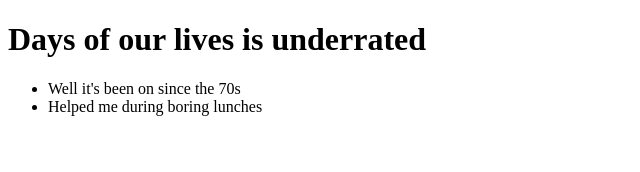
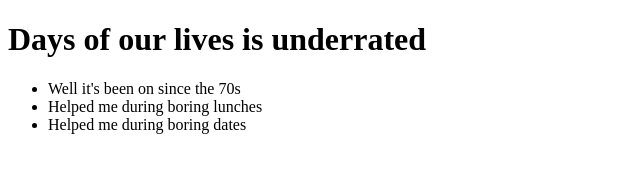
Before and after one commit to faraznaeem/git_pong_demo_v2, a plain HTML site: page index.html in a window 1280 px wide. Shown: the whole page, without its empty margins (0-640 px from the left). Drawn offline with Linux system fonts and the light colour scheme.

Commit message:
adds another list item

```diff
--- a/index.html
+++ b/index.html
@@ -11,6 +11,8 @@
     <ul>
         <li>Well it's been on since the 70s</li>
         <li>Helped me during boring lunches</li>
+        <li>Helped me during boring dates</li>
+
     </ul>
 
 </body>
```
